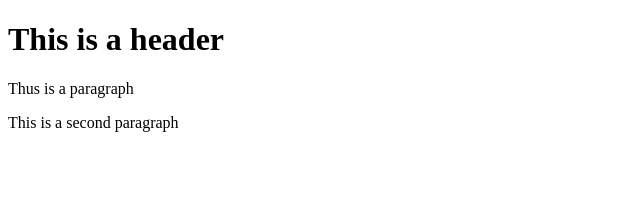
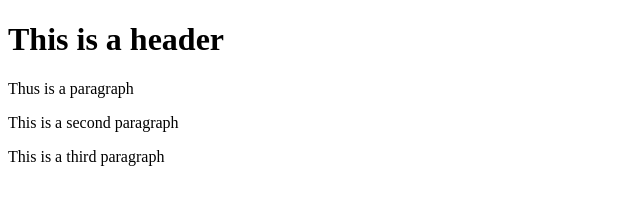
Before and after one commit to Shadman1903/git-test, a website: page index.html in a window 1280 px wide. Shown: the whole page, without its empty margins (0-640 px from the left). Drawn offline with Linux system fonts and the light colour scheme.

Commit message:
fourth commit

```diff
--- a/index.html
+++ b/index.html
@@ -8,6 +8,7 @@
   <h1> This is a header </h1>
   <p>Thus is a paragraph </p>
   <p> This is a second paragraph</p>
+  <p> This is a third paragraph</p>
 </body>
 </body>
 </html>
```
Also changed, not shown: package.json (added, +27 -0 lines), 2 other files.
